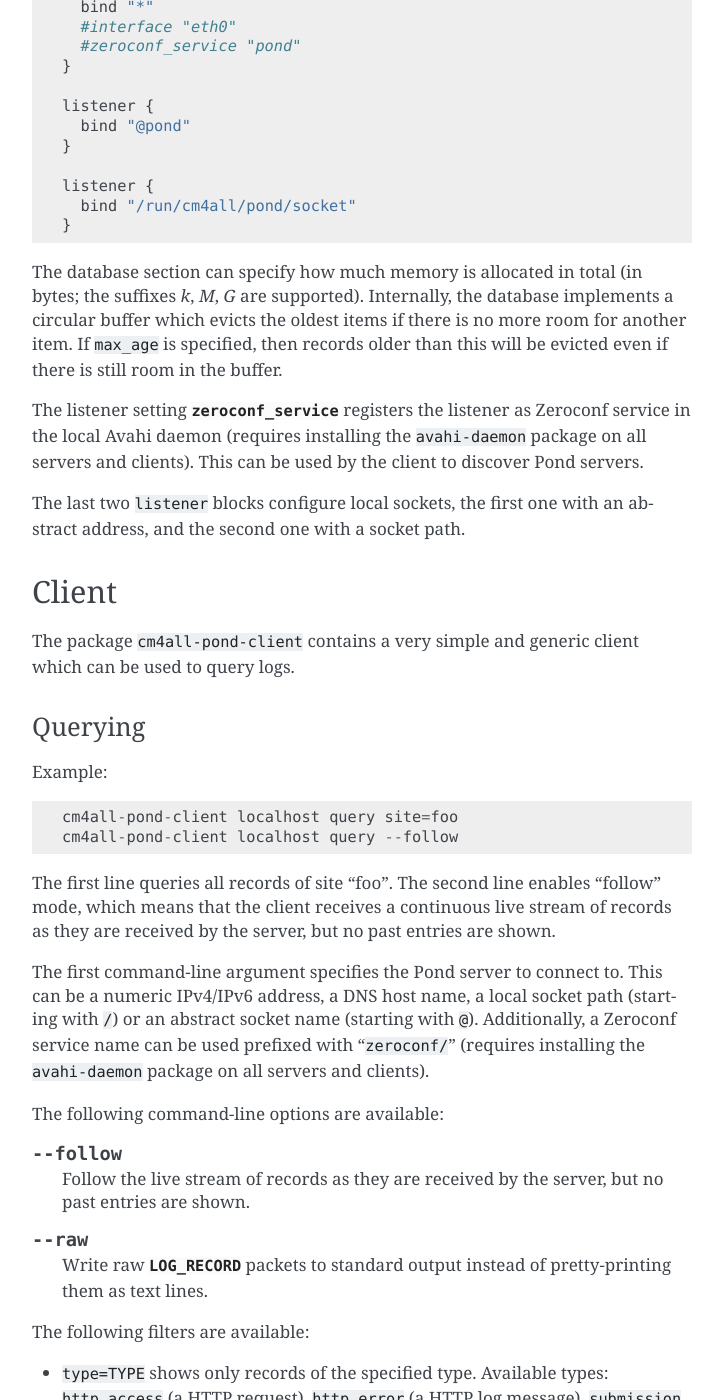
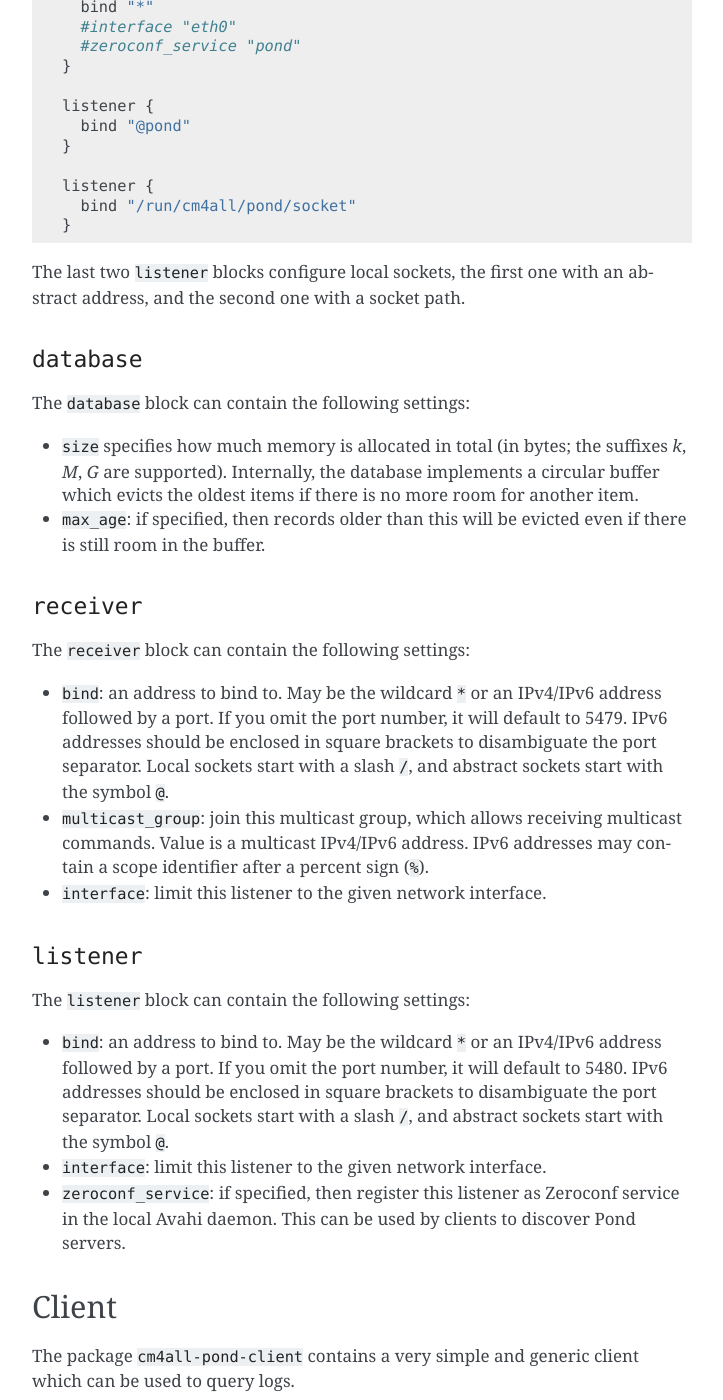
Before and after one commit to CM4all/pond, a Sphinx documentation site: the page built from doc/index.rst, in a window 1280 px wide and 1400 px high, scrolled down 748 px. Shown: the whole window, without its empty margins (388-1111 px from the left). Built offline with Sphinx 7.4.7, drawn with Linux system fonts in a browser that asks for light colours; some of the changed text lies outside the part shown.

Commit message:
doc: list supported settings in each config block

```diff
--- a/doc/index.rst
+++ b/doc/index.rst
@@ -50,21 +50,54 @@
     bind "/run/cm4all/pond/socket"
   }
 
-The database section can specify how much memory is allocated in total
-(in bytes; the suffixes `k`, `M`, `G` are supported).  Internally, the
-database implements a circular buffer which evicts the oldest items if
-there is no more room for another item.  If ``max_age`` is specified,
-then records older than this will be evicted even if there is still
-room in the buffer.
-
-The listener setting :envvar:`zeroconf_service` registers the listener
-as Zeroconf service in the local Avahi daemon (requires installing the
-:file:`avahi-daemon` package on all servers and clients).  This can be
-used by the client to discover Pond servers.
-
 The last two :samp:`listener` blocks configure local sockets, the
 first one with an abstract address, and the second one with a socket
 path.
+
+``database``
+------------
+
+The ``database`` block can contain the following settings:
+
+- ``size`` specifies how much memory is allocated in total (in bytes;
+  the suffixes `k`, `M`, `G` are supported).  Internally, the database
+  implements a circular buffer which evicts the oldest items if there
+  is no more room for another item.
+- ``max_age``: if specified, then records older than this will be
+  evicted even if there is still room in the buffer.
+
+``receiver``
+------------
+
+The ``receiver`` block can contain the following settings:
+
+- ``bind``: an address to bind to. May be the wildcard ``*`` or an
+  IPv4/IPv6 address followed by a port. If you omit the port number,
+  it will default to 5479.  IPv6 addresses should be enclosed in
+  square brackets to disambiguate the port separator. Local sockets
+  start with a slash :file:`/`, and abstract sockets start with the
+  symbol ``@``.
+- ``multicast_group``: join this multicast group, which allows
+  receiving multicast commands. Value is a multicast IPv4/IPv6
+  address.  IPv6 addresses may contain a scope identifier after a
+  percent sign (``%``).
+- ``interface``: limit this listener to the given network interface.
+
+``listener``
+------------
+
+The ``listener`` block can contain the following settings:
+
+- ``bind``: an address to bind to. May be the wildcard ``*`` or an
+  IPv4/IPv6 address followed by a port. If you omit the port number,
+  it will default to 5480.  IPv6 addresses should be enclosed in
+  square brackets to disambiguate the port separator. Local sockets
+  start with a slash :file:`/`, and abstract sockets start with the
+  symbol ``@``.
+- ``interface``: limit this listener to the given network interface.
+- ``zeroconf_service``: if specified, then register this listener as
+  Zeroconf service in the local Avahi daemon.  This can be used by
+  clients to discover Pond servers.
 
 
 Client
```
